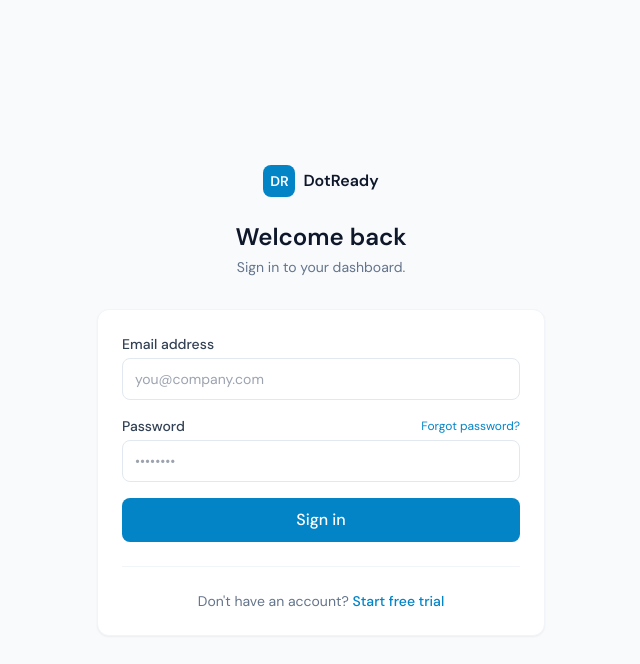
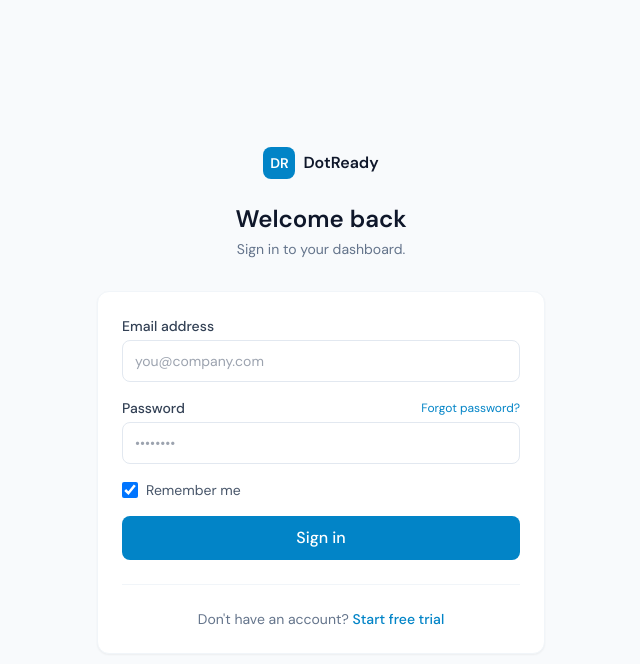
Before and after one commit to GiveMeMace/dotready, a Next.js app: page /auth in a window 1280 px wide. Shown: the top 664 px of the page, without its empty margins (319-959 px from the left). Built offline with nearby package versions, Linux system fonts and the light colour scheme; no server answers.

Commit message:
Update page.tsx

```diff
--- a/app/auth/page.tsx
+++ b/app/auth/page.tsx
@@ -13,6 +13,7 @@
   const [password, setPassword] = useState('')
   const [company, setCompany] = useState('')
   const [phone, setPhone] = useState('')
+  const [rememberMe, setRememberMe] = useState(true)
   const [loading, setLoading] = useState(false)
   const [error, setError] = useState('')
   const [success, setSuccess] = useState('')
@@ -51,6 +52,13 @@
     } else {
       const { error: signInError } = await supabase.auth.signInWithPassword({ email, password })
       if (signInError) { setError('Invalid email or password.'); setLoading(false); return }
+
+      if (!rememberMe) {
+        sessionStorage.setItem('dotready_session_only', 'true')
+      } else {
+        sessionStorage.removeItem('dotready_session_only')
+      }
+
       router.push('/dashboard')
     }
     setLoading(false)
@@ -69,7 +77,7 @@
           {mode === 'signup' ? 'Start your free trial' : mode === 'forgot' ? 'Reset your password' : 'Welcome back'}
         </h1>
         <p className="text-slate-500 text-sm mt-1">
-          {mode === 'signup' ? '14 days free. No credit card required.' : mode === 'forgot' ? 'Enter your email and we\'ll send a reset link.' : 'Sign in to your dashboard.'}
+          {mode === 'signup' ? '14 days free. No credit card required.' : mode === 'forgot' ? "Enter your email and we'll send a reset link." : 'Sign in to your dashboard.'}
         </p>
       </div>
 
@@ -105,6 +113,21 @@
             </div>
           )}
 
+          {mode === 'login' && (
+            <div className="flex items-center gap-2">
+              <input
+                type="checkbox"
+                id="rememberMe"
+                checked={rememberMe}
+                onChange={e => setRememberMe(e.target.checked)}
+                className="w-4 h-4 rounded border-slate-300 text-brand-600 cursor-pointer"
+              />
+              <label htmlFor="rememberMe" className="text-sm text-slate-600 cursor-pointer select-none">
+                Remember me
+              </label>
+            </div>
+          )}
+
           {error && <p className="text-red-600 text-sm bg-red-50 px-3 py-2 rounded-lg">{error}</p>}
           {success && <p className="text-green-600 text-sm bg-green-50 px-3 py-2 rounded-lg">{success}</p>}
 
```
